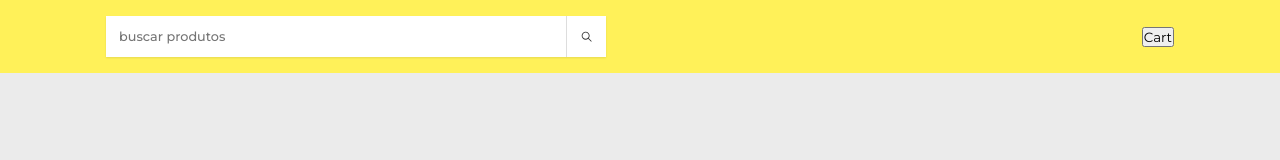
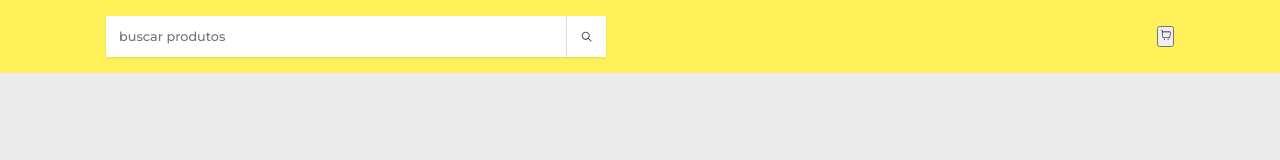
Before and after one commit to joaodev2005/shoppingcart, a React (Vite) app: page / in a window 1280 px wide. Shown: the top 160 px of the page. Built offline with nearby package versions, Linux system fonts and the light colour scheme.

Commit message:
feat: initial add cartbutton component

```diff
--- /dev/null
+++ b/src/components/CartButton/CartButton.jsx
@@ -0,0 +1,15 @@
+import { CiShoppingCart } from "react-icons/ci";
+
+import './CartButton.css'
+
+const CartButton = () => {
+  return (
+    <button type='button' className='cart_button'>
+
+      <CiShoppingCart />
+
+    </button>
+  )
+}
+
+export default CartButton
--- a/src/components/Header/Header.jsx
+++ b/src/components/Header/Header.jsx
@@ -1,4 +1,5 @@
 import SearchBar from '../SearchBar/SearchBar'
+import CartButton from '../CartButton/CartButton'
 
 import './Header.css'
 
@@ -8,7 +9,8 @@
       <div className='container'>
 
         <SearchBar />
-        <button>Cart</button>
+        <CartButton />
+
       </div>
     </header>
   )
```
Also changed, not shown: src/components/CartButton/CartButton.css (added).
